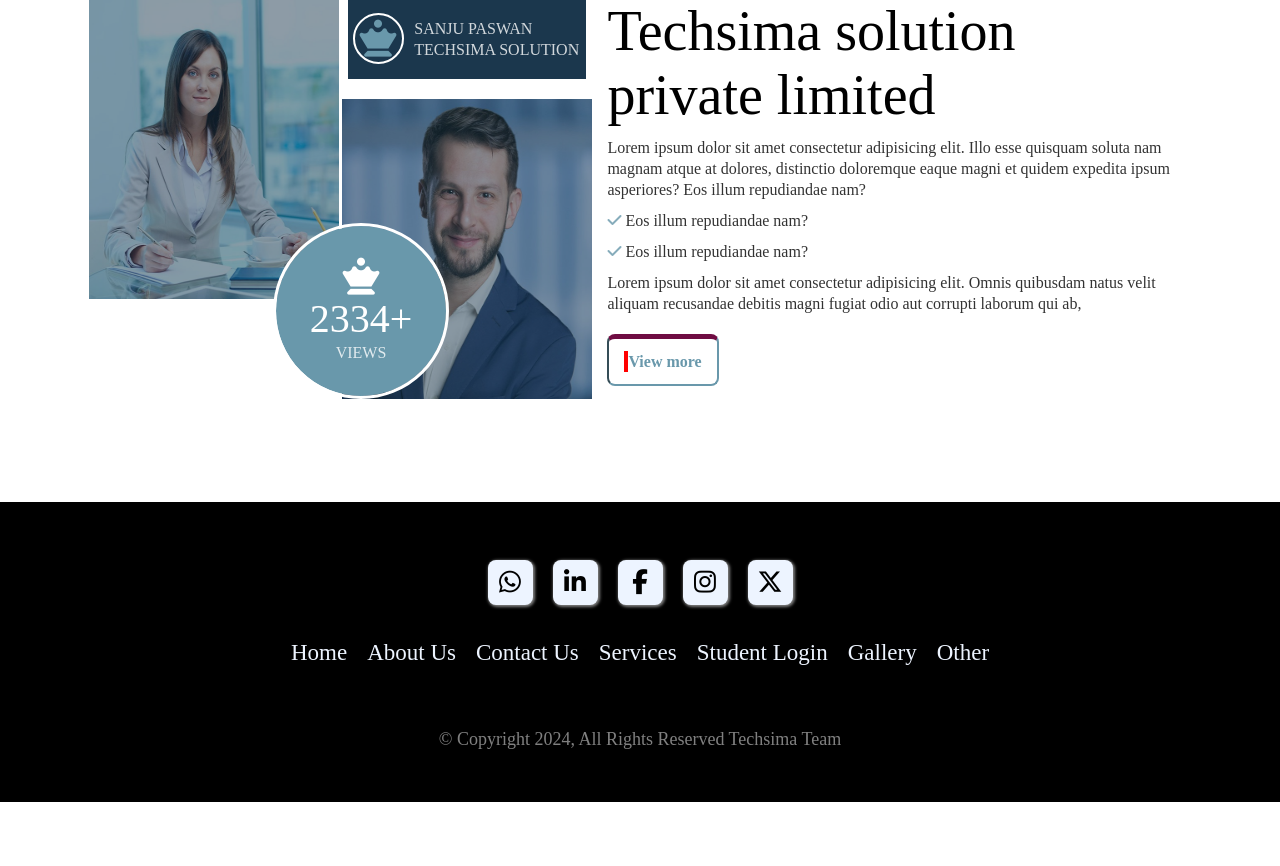
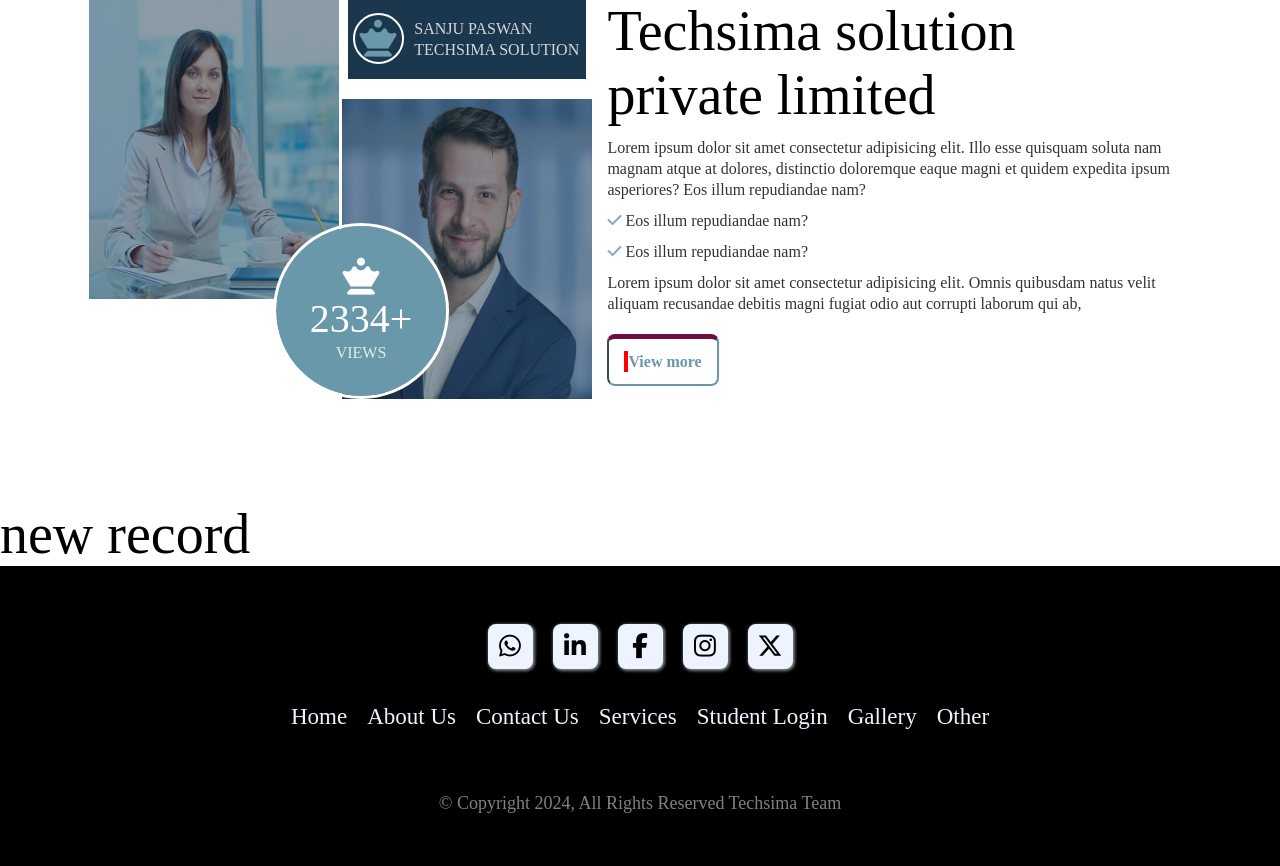
Before and after one commit to StudentTechsima/schoolmanagement, a PHP site: page /about.php in a window 1280 px wide. Shown: the part 738-1604 px from the top of the page. Before the commit the page ends 1540 px from the top, so only its background shows below. Run offline with PHP 8.4, Linux system fonts and the light colour scheme; some libraries are stand-ins or nearby versions; some web fonts are replaced.

Commit message:
about page changes

```diff
--- a/about.php
+++ b/about.php
@@ -65,6 +65,9 @@ include 'layout/header.php';
             </div>
         </div>
     </section>
+    <section>
+        <h1>new record</h1>
+    </section>
 <?php
 include 'layout/footer.php';
 ?>
```
